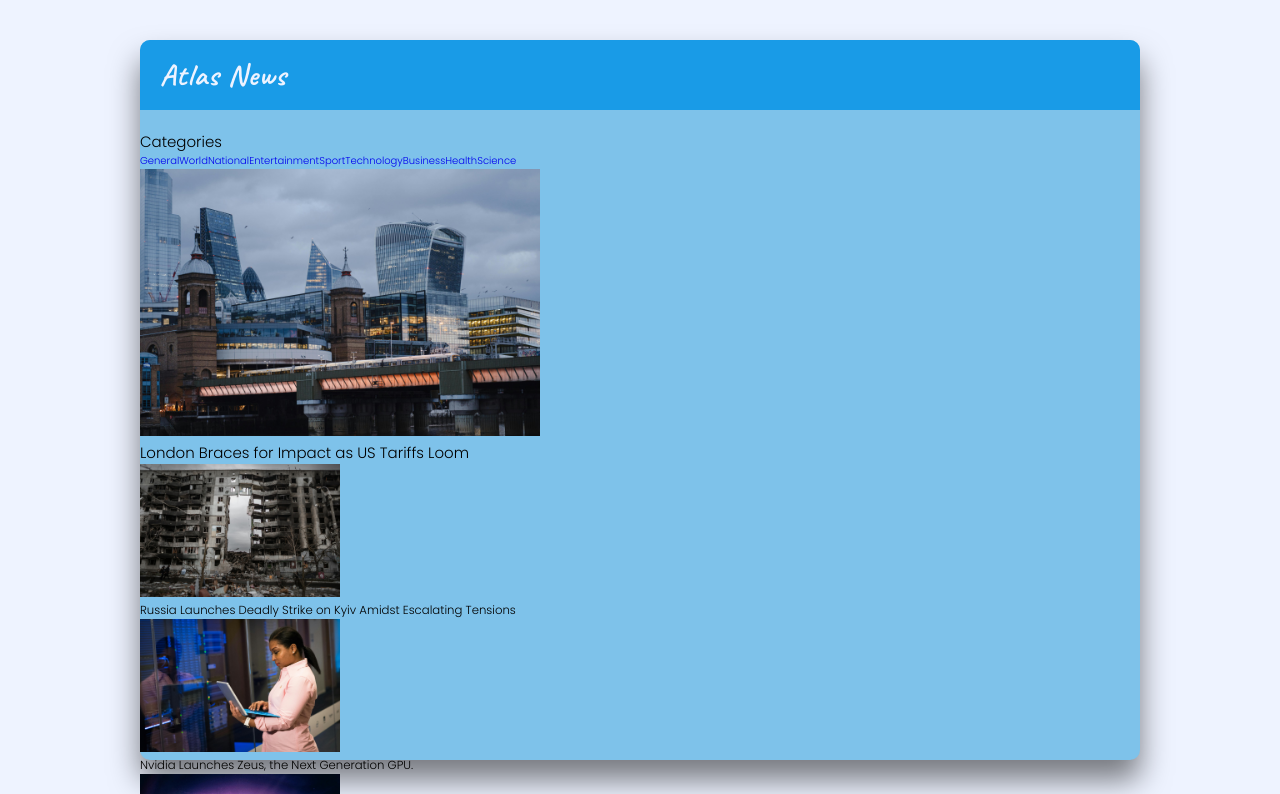
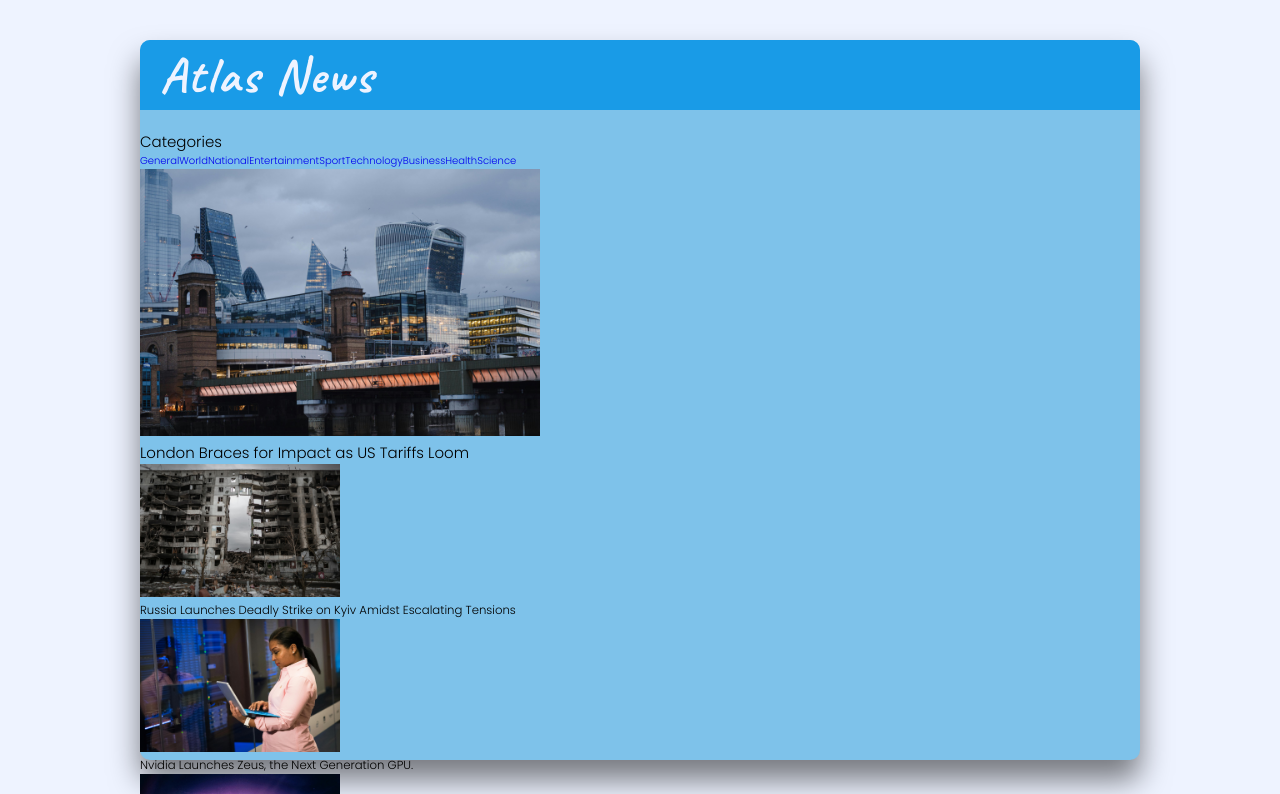
Before and after one commit to Nimira43/Atlas-News, a React (Vite) app: page / in a window 1280 px wide. Shown: the top 794 px of the page. Built offline with nearby package versions, Linux system fonts and the light colour scheme.

Commit message:
.logo updated.

```diff
--- a/src/css/news.css
+++ b/src/css/news.css
@@ -18,14 +18,15 @@
   display: flex;
   align-items: center;
   padding: 0 2rem;
-  color: var(--light);
+
 }
 
 .logo {
   font-family: 'Caveat', cursive;
-  font-size: 3rem;
+  font-size: 5rem;
   font-weight: 700;
-  letter-spacing: 0.1rem;
+  letter-spacing: 0.2rem;
+  color: var(--light);
 }
 
 .headline img {
```
